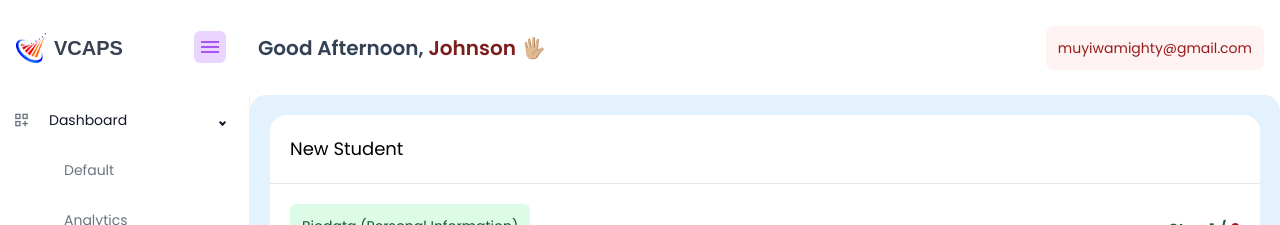
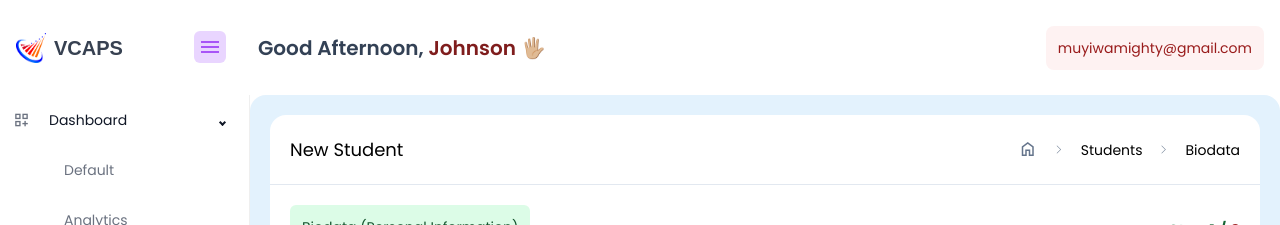
Before and after one commit to codewithjohnson/valdymas-college-admin-dashboard, a React (Vite) app: page /students/add-student/biodata in a window 1280 px wide. Shown: the top 225 px of the page. Built offline with nearby package versions, Linux system fonts and the light colour scheme; no server answers.

Commit message:
clean up some routes

```diff
--- a/src/components/forms/biodata/index.jsx
+++ b/src/components/forms/biodata/index.jsx
@@ -4,11 +4,18 @@ import { nigeriaStatesWithId, nigeriaLgas } from "../../../utilities/nigeria";
 import { useBiodataFormHooks, SetFormValues } from "../../../schemas/biodata";
 import { addBiodataDispatcher } from "../../../dispatches/biodata";
 import { useStudentContext } from "../../../context/students";
+import { useLocation, useOutletContext } from "react-router-dom";
 
 const BiodataForm = () => {
+  const [currentPath, setCurrentPath] = useOutletContext();
   const { state, dispatch } = useStudentContext();
   const { biodata } = state;
   const navigate = useNavigate();
+
+  // get last path
+  const { pathname } = useLocation();
+  const lastPath = pathname.split("/").pop();
+  currentPath !== lastPath && setCurrentPath(lastPath);
 
   const {
     register,
--- a/src/components/forms/olevels/index.jsx
+++ b/src/components/forms/olevels/index.jsx
@@ -1,5 +1,5 @@
 import { memo, useEffect, useState } from "react";
-import { useNavigate } from "react-router-dom";
+import { useNavigate, useLocation, useOutletContext } from "react-router-dom";
 
 // Components
 import SelectInput from "../../selectInput";
@@ -23,10 +23,16 @@ import {
 } from "../../../utilities/olevels";
 
 const Olevel = () => {
+  const [currentPath, setCurrentPath] = useOutletContext();
   const { state, dispatch } = useStudentContext();
   const [sittingNumber, setSittingNumber] = useState("1");
   const [isSubmitted, setIsubmitted] = useState(false);
   const navigate = useNavigate();
+
+  // get last path
+  const { pathname } = useLocation();
+  const lastPath = pathname.split("/").pop();
+  currentPath !== lastPath && setCurrentPath(lastPath);
 
   const {
     firstSittingRegister,
--- a/src/components/forms/programme/index.jsx
+++ b/src/components/forms/programme/index.jsx
@@ -1,5 +1,5 @@
 import React, { useState, memo, useEffect } from "react";
-import { useNavigate } from "react-router-dom";
+import { useNavigate, useLocation, useOutletContext } from "react-router-dom";
 import SelectInput from "../../../components/selectInput";
 import { registerStudent } from "../../../services/firestore/students/students";
 import Spinner from "../../../components/spinner";
@@ -14,12 +14,17 @@ import {
 } from "../../../utilities/programme";
 
 const Programme = () => {
+  const [currentPath, setCurrentPath] = useOutletContext();
   const { state, dispatch } = useStudentContext();
   const [isSaved, setIsSaved] = useState(false);
   const [isLoading, setIsLoading] = useState(false);
   const navigate = useNavigate();
   const { olevels } = state;
-  console.log(olevels);
+
+  // get last path
+  const { pathname } = useLocation();
+  const lastPath = pathname.split("/").pop();
+  currentPath !== lastPath && setCurrentPath(lastPath);
 
   const override = {
     display: "block",
@@ -81,6 +86,7 @@ const Programme = () => {
       // Navigate to next page
       const NEXTROUTE = "/students";
       navigate(NEXTROUTE);
+      window.location.reload();
     } catch (err) {
       console.log(err.message);
       setIsLoading(false);
--- a/src/pages/views/newStudent/index.jsx
+++ b/src/pages/views/newStudent/index.jsx
@@ -1,24 +1,40 @@
-import React from "react";
-import { Outlet } from "react-router-dom";
+import React, { useState } from "react";
+import { Outlet, Link } from "react-router-dom";
 
 const NewStudent = () => {
-  // const test = ["home","students", "add-student"];
-  // const path = test.reduce((acc, curr) => {
-  //   const path = acc.length ? `/${acc[acc.length - 1]}/${curr}` : curr;
-  //   return [...acc, path];
-  // }, []);
+  const [currentPath, setCurrentPath] = useState("");
+
+  const RelativePath = () => {
+    return (
+      <div className="flex items-center justify-between capitalize cursor-pointer font-poppins text-sm">
+        <Link to="/">
+          <span className="material-symbols-outlined text-slate-500 text-xl">home</span>
+        </Link>
+        <span className="material-symbols-outlined text-[11px] text-slate-500 font-thin flex items-center ml-4 mr-4">
+          arrow_forward_ios
+        </span>
+        <Link to="/students">students</Link>
+        <span className="material-symbols-outlined text-[11px] text-slate-500 font-thin flex items-center ml-4 mr-4">
+          arrow_forward_ios
+        </span>
+        {currentPath}
+      </div>
+    );
+  };
 
   return (
     <div className="w-full h-full bg-white new rounded-2xl">
-      <div className="flex items-center justify-between p-5 border-b border-b-slate-200">
+      <div className="flex items-center justify-between p-5 border-b border-b-slate-200 ">
         <h2 className="text-lg capitalize select-none new--student font-poppins">
           new student
         </h2>
 
-        <div className="pathTrack">{/* TODOS: create relative path */}</div>
+        <div className="pathTrack">
+          <RelativePath />
+        </div>
       </div>
       <div className="newStudentForm">
-        <Outlet />
+        <Outlet context={[currentPath, setCurrentPath]} />
       </div>
     </div>
   );
--- a/src/schemas/olevels.jsx
+++ b/src/schemas/olevels.jsx
@@ -49,7 +49,7 @@ export const secondSittingSubjectsAndGrades = [
 export const firstSittingSchema = object({
   firstSittingexamType: string().required("this is required"),
   firstSittingexamYear: string().required("this is required"),
-  firstSittingexamNumber: string().trim().min(5).required("this is required"),
+  firstSittingexamNumber: string().trim().min(5).max(10).required("this is required"),
   firstSittingexam: string().required("this is required"),
   olevel_one_1: string().required("this is required"),
   olevel_one_2: string().required("this is required"),
@@ -133,7 +133,10 @@ export const setFirstSittingFormValues = (setValue, data) => {
 export const secondSittingSchema = object({
   secondSittingexamType: string().required("this is required"),
   secondSittingexamYear: string().required("this is required"),
-  secondSittingexamNumber: string().required("this is required"),
+  secondSittingexamNumber: string()
+    .min(5)
+    .max(10, "exam number length cannot exceed 10")
+    .required("this is required"),
   secondSittingexam: string().required("this is required"),
   olevel_two_1: string().required("this is required"),
   olevel_two_2: string().required("this is required"),
```
